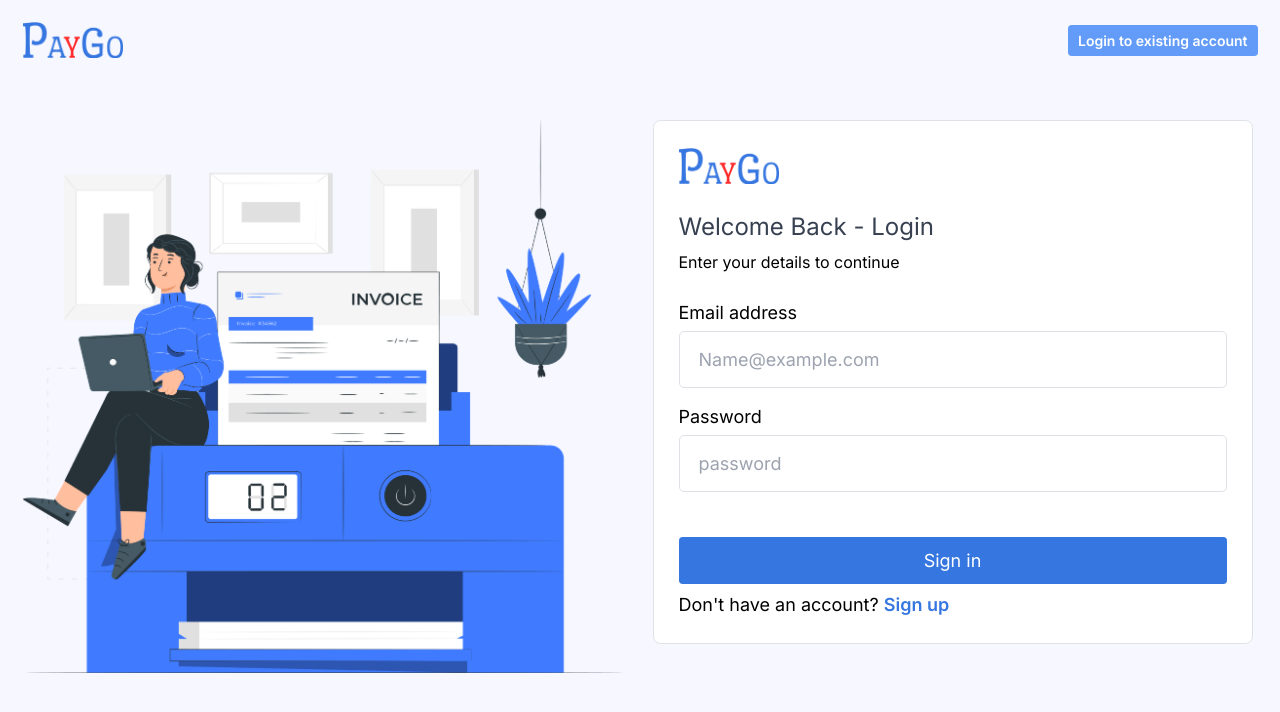
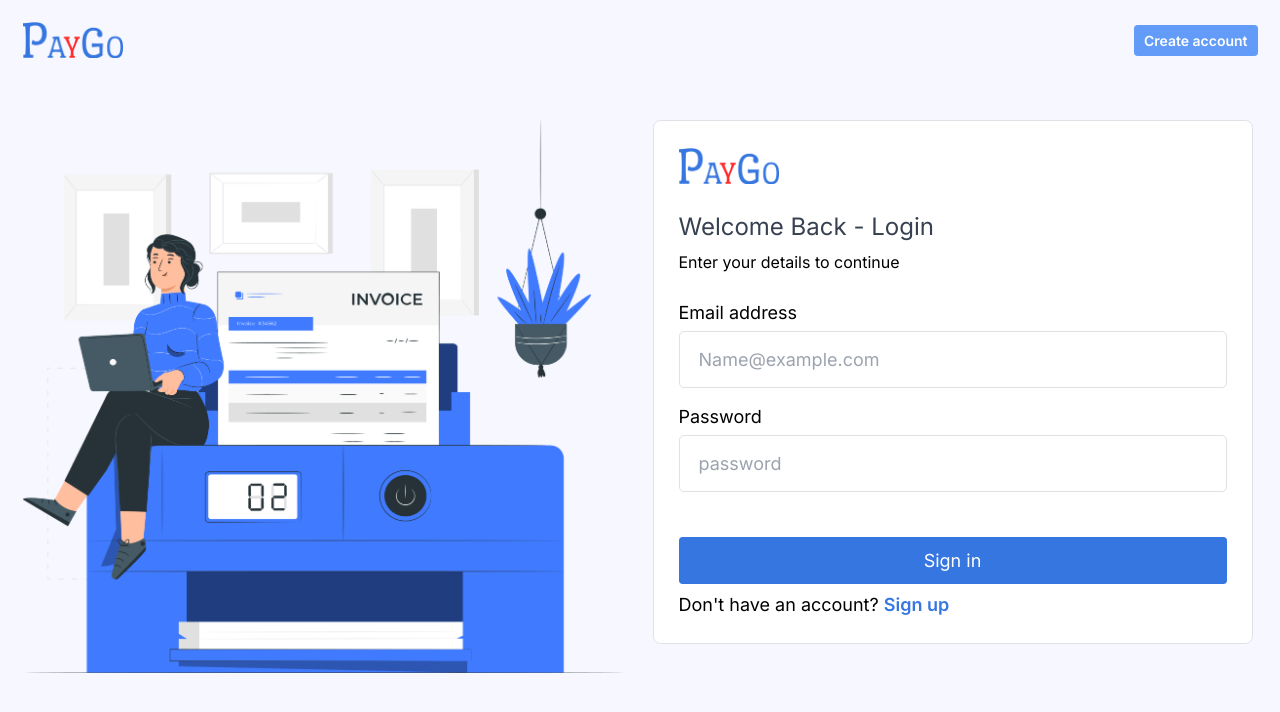
Before and after one commit to De-Project-Company/Paygo-React, a React (Vite) app: page /sign-in in a window 1280 px wide. Shown: the top 712 px of the page. Built offline with nearby package versions, Linux system fonts and the light colour scheme; no server answers.

Commit message:
refactor: update link

```diff
--- a/src/pages/Signin.tsx
+++ b/src/pages/Signin.tsx
@@ -25,7 +25,7 @@ const SignUp = () => {
     })
   }
   return (
-    <AuthLayout linkData={{ route: routes.signIn(), label: 'Login to existing account' }}>
+    <AuthLayout linkData={{ route: routes.signUp(), label: 'Create account' }}>
 
       <div className="lg:grid lg:grid-cols-2 gap-6 justify-center [&>div]:max-w-[600px] pb-16  primary-padding">
         <div className="hidden lg:block w-full">
```
